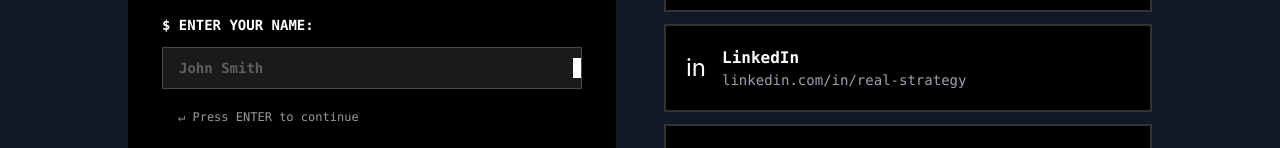
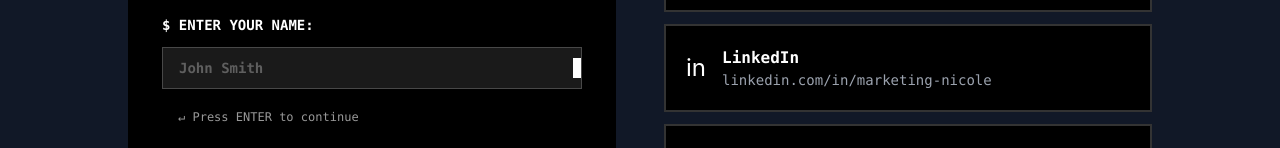
Before and after one commit to mrsnicoleahall/portfolio, a React (Vite) app: page /contact in a window 1280 px wide. Shown: the part 504-652 px from the top of the page. Built offline with nearby package versions, Linux system fonts and the light colour scheme.

Commit message:
linkedin

```diff
--- a/src/pages/Contact.jsx
+++ b/src/pages/Contact.jsx
@@ -233,7 +233,7 @@ const Contact = () => {
                 </a>
 
                 <a
-                  href="https://linkedin.com/in/real-strategy"
+                  href="https://linkedin.com/in/marketing-nicole"
                   target="_blank"
                   rel="noopener noreferrer"
                   className="flex items-center gap-4 p-5 border-2 border-white/20 bg-black hover:bg-white/5 transition-colors"
@@ -241,7 +241,7 @@ const Contact = () => {
                   <div className="text-2xl text-white">in</div>
                   <div>
                     <p className="font-semibold text-white font-mono">LinkedIn</p>
-                    <p className="text-sm text-gray-400 font-mono">linkedin.com/in/real-strategy</p>
+                    <p className="text-sm text-gray-400 font-mono">linkedin.com/in/marketing-nicole</p>
                   </div>
                 </a>
 
```
